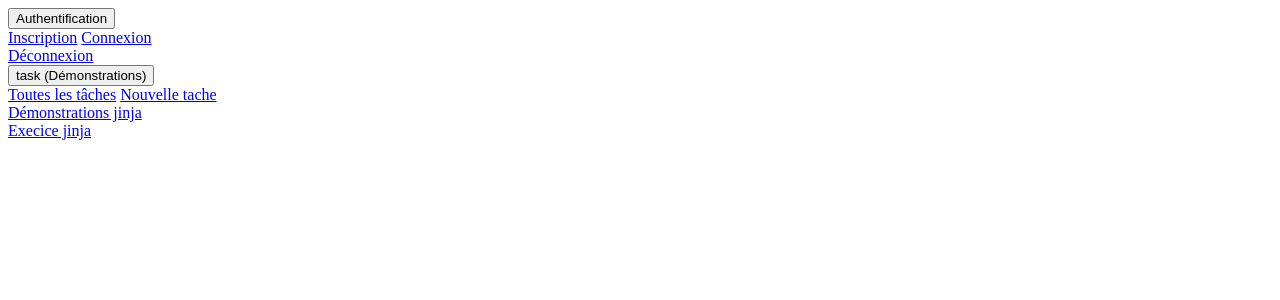
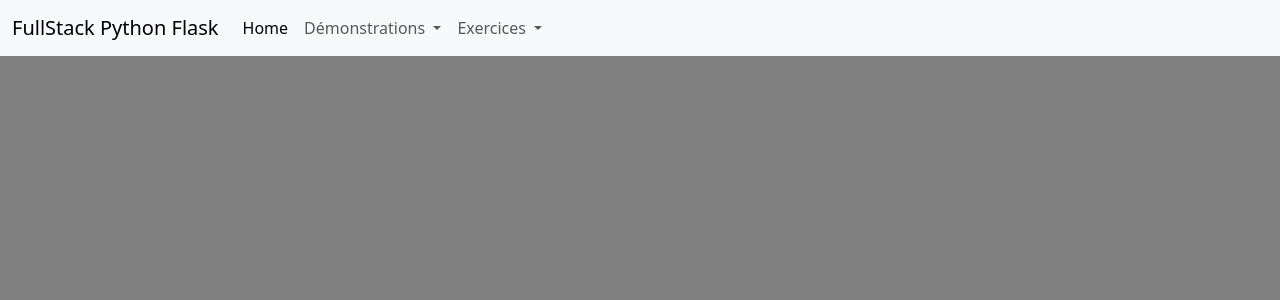
Before and after one commit to Caven15/demo_flask_mvt, a Flask app: page / in a window 1280 px wide. Shown: the top 300 px of the page. Run offline with Flask 3, Linux system fonts and the light colour scheme.

Commit message:
static + boostrap

```diff
--- a/app/routes/other.py
+++ b/app/routes/other.py
@@ -4,6 +4,10 @@
 @app.route('/')
 def index():
     return render_template('index.html')
+
+@app.route('/home')
+def home():
+    return render_template('home.html')
 
 @app.route('/demo/jinja')
 def demo_jinja():
--- /dev/null
+++ b/app/static/css/style.css
@@ -0,0 +1,3 @@
+body {
+	background-color: gray;
+}
--- /dev/null
+++ b/app/static/js/script.js
@@ -0,0 +1 @@
+console.log("Mon script fonctionne !!!!");
--- a/app/templates/index.html
+++ b/app/templates/index.html
@@ -1,39 +1,57 @@
 <!DOCTYPE html>
 <html lang="fr">
+
 	<head>
 		<meta charset="UTF-8">
 		<meta name="viewport" content="width=device-width, initial-scale=1.0">
+		<link href="https://cdn.jsdelivr.net/npm/bootstrap@5.3.6/dist/css/bootstrap.min.css" rel="stylesheet"
+		integrity="sha384-4Q6Gf2aSP4eDXB8Miphtr37CMZZQ5oXLH2yaXMJ2w8e2ZtHTl7GptT4jmndRuHDT" crossorigin="anonymous">
+		<script src="https://cdn.jsdelivr.net/npm/bootstrap@5.3.6/dist/js/bootstrap.bundle.min.js"
+		integrity="sha384-j1CDi7MgGQ12Z7Qab0qlWQ/Qqz24Gc6BM0thvEMVjHnfYGF0rmFCozFSxQBxwHKO"
+		crossorigin="anonymous"></script>
+		<link rel="stylesheet" href="{{url_for('static', filename='css/style.css')}}">
+		<script src="{{url_for('static', filename='js/script.js')}}" defer></script>
 	<title>{% block title %}Index{% endblock %}</title>
 </head>
+
 <body>
-	<nav>
-		<div class="dropdown">
-			<button> Authentification</button>
-			<div>
-				<a href="/auth/register">Inscription</a>
-				<a href="/auth/login">Connexion</a>
+	<nav class="navbar navbar-expand-lg bg-body-tertiary">
+		<div class="container-fluid">
+			<a class="navbar-brand" href="#">FullStack Python Flask</a>
+			<button class="navbar-toggler" type="button" data-bs-toggle="collapse" data-bs-target="#navbarNavDropdown"
+			aria-controls="navbarNavDropdown" aria-expanded="false" aria-label="Toggle navigation">
+			<span class="navbar-toggler-icon"></span>
+		</button>
+		<div class="collapse navbar-collapse" id="navbarNavDropdown">
+			<ul class="navbar-nav">
+				<li class="nav-item">
+					<a class="nav-link active" aria-current="page" href="/home">Home</a>
+					</li>
+					<li class="nav-item dropdown">
+						<a class="nav-link dropdown-toggle" href="#" role="button" data-bs-toggle="dropdown"
+						aria-expanded="false">
+						Démonstrations
+					</a>
+					<ul class="dropdown-menu">
+						<li><a class="dropdown-item" href="/demo/jinja">Démonstrations jinja</a></li>
+						<li><a class="dropdown-item" href="/tasks">Toutes les tâches</a></li>
+						<li><a class="dropdown-item" href="/task/create">Nouvelle tache</a></li>
+					</ul>
+				</li>
+				<li class="nav-item dropdown">
+					<a class="nav-link dropdown-toggle" href="#" role="button" data-bs-toggle="dropdown"
+					aria-expanded="false">
+					Exercices
+				</a>
+				<ul class="dropdown-menu">
+					<li><a class="dropdown-item" href="/exo/jinja">Execice jinja</a></li>
+				</ul>
+			</li>
+		</ul>
 	</div>
-			<div>
-				<a href="/auth/logout">Déconnexion</a>
-			</div>
-		</div>
-
-		<div>
-			<button>task (Démonstrations)</button>
-			<div>
-				<a href="/tasks">Toutes les tâches</a>
-				<a href="/task/create">Nouvelle tache</a>
-			</div>
-		</div>
-
-		<div>
-			<a href="/demo/jinja">Démonstrations jinja</a>
-		</div>
-
-		<div>
-			<a href="/exo/jinja"> Execice jinja</a>
 </div>
 </nav>
 {% block content %}{% endblock %}
 </body>
+
 </html>
```
Also changed, not shown: app/templates/home.html (added, +11 -0 lines), app/static/img/image-1.jpg (added). Lines whose indentation alone changed are shown as unchanged.
